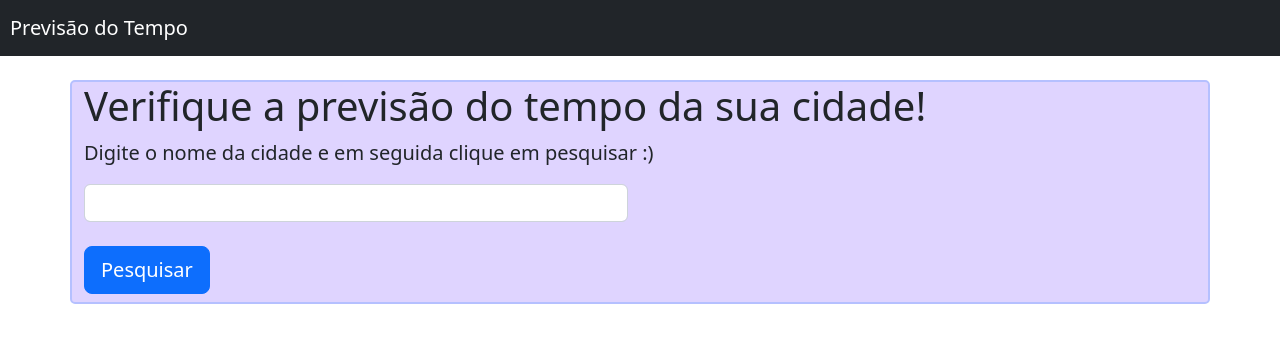
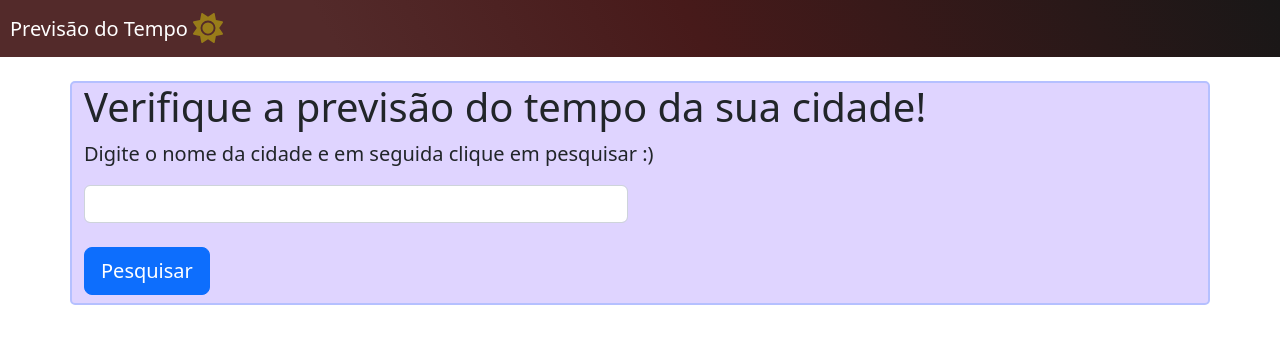
Before and after one commit to TitanCodeXD/Weather_React, a React (Vite) app: page / in a window 1280 px wide. Shown: the top 344 px of the page. Built offline with nearby package versions, Linux system fonts and the light colour scheme.

Commit message:
Importando a biblioteca fontawesome para estilizar o site com ícones

```diff
--- a/index.html
+++ b/index.html
@@ -9,13 +9,13 @@
     <meta name="viewport" content="width=device-width, initial-scale=1.0" />
     <title>Weather</title>
     <link rel="stylesheet" href="https://cdn.jsdelivr.net/npm/bootstrap@5.2.3/dist/css/bootstrap.min.css" integrity="sha384-rbsA2VBKQhggwzxH7pPCaAqO46MgnOM80zW1RWuH61DGLwZJEdK2Kadq2F9CUG65" crossorigin="anonymous">
+    <link rel="stylesheet" href="https://use.fontawesome.com/releases/v5.8.2/css/all.css" integrity="sha384-oS3vJWv+0UjzBfQzYUhtDYW+Pj2yciDJxpsK1OYPAYjqT085Qq/1cq5FLXAZQ7Ay" crossorigin="anonymous"/>
   </head>
-
-
 
   <body>
     <div id="root"></div>
     <noscript>You need to enable Javascript to run this app</noscript>
     <script type="module" src="/src/main.jsx"></script>
+    <script src="https://kit.fontawesome.com/c834624e2c.js" crossorigin="anonymous"></script>
   </body>
 </html>
--- a/package.json
+++ b/package.json
@@ -10,6 +10,9 @@
     "preview": "vite preview"
   },
   "dependencies": {
+    "@fortawesome/fontawesome-svg-core": "^6.4.2",
+    "@fortawesome/free-solid-svg-icons": "^6.4.2",
+    "@fortawesome/react-fontawesome": "^0.2.0",
     "react": "^18.2.0",
     "react-dom": "^18.2.0"
   },
--- a/src/App.css
+++ b/src/App.css
@@ -12,3 +12,8 @@ a {
 button {
   margin-bottom: 8px;
 }
+
+nav {
+  background: rgb(83,42,42);
+  background: linear-gradient(62deg, rgba(83,42,42,1) 26%, rgba(71,26,26,1) 54%, rgba(25,23,23,1) 100%);
+}
--- a/src/App.jsx
+++ b/src/App.jsx
@@ -1,4 +1,7 @@
 import {useState} from 'react';
+
+import { FontAwesomeIcon } from '@fortawesome/react-fontawesome';
+import { faCloudSun, faCoffee, faSun } from '@fortawesome/free-solid-svg-icons';
 import './App.css';
 
 function App() {
@@ -27,7 +30,8 @@ const handleSearch = () => {
 
 
         <nav className = "navbar navbar-expanded-md navbar-dark bg-dark mb-4">
-        <a className = "navbar-brand text-white ml-4" href = "#">Previsão do Tempo</a>
+        <a className = "navbar-brand text-white ml-4" href = "#">Previsão do Tempo <FontAwesomeIcon icon={faSun} fade size = "xl" style={{color: "#fff700",}} /> </a>
+
         </nav>
 
 
```
Also changed, not shown: 1 other file (tests, documents, lock files or other folders).
